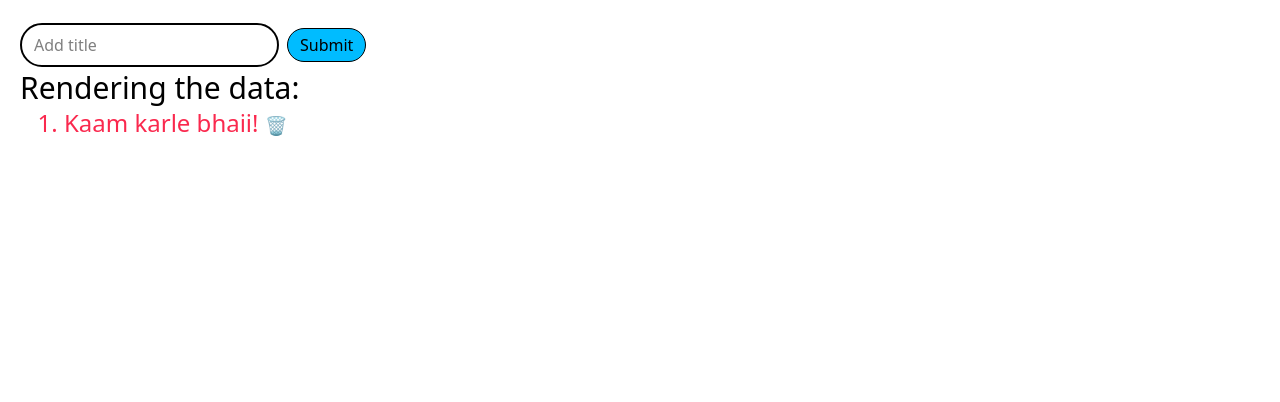
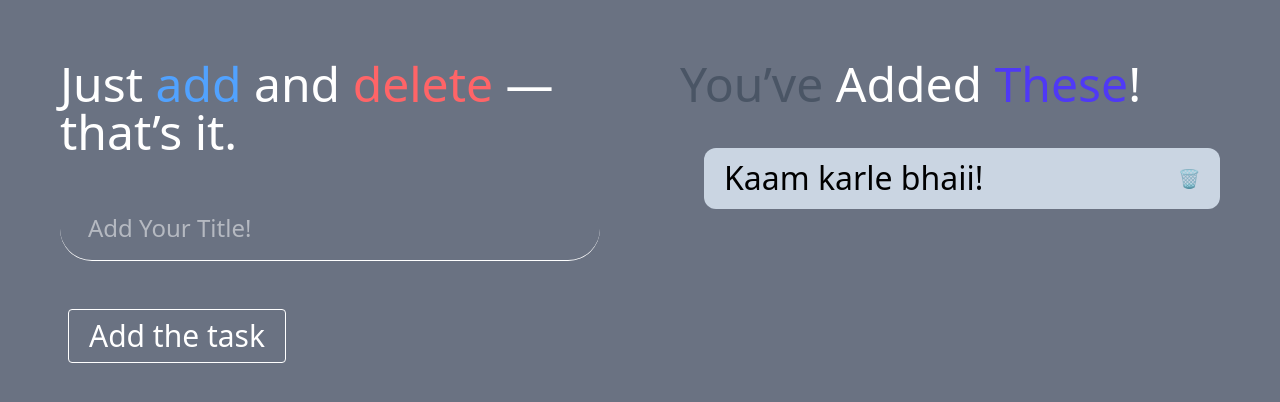
Before and after one commit to Krunal022/QuickList, a React (Vite) app: page / in a window 1280 px wide. Shown: the top 402 px of the page. Built offline with nearby package versions, Linux system fonts and the light colour scheme.

Commit message:
improved layout with Tailwind CSS

```diff
--- a/src/App.jsx
+++ b/src/App.jsx
@@ -9,9 +9,9 @@ const App = () => {
   ]);
 
   return (
-    <div className="w-full h-full bg-white-500 p-5 text-black">
-      <Create todos={todos} settodos={settodos}/>
-      <Read todos={todos} settodos={settodos}/>
+    <div className="w-screen h-screen bg-gray-500 p-5 flex text-white">
+      <Create todos={todos} settodos={settodos} />
+      <Read todos={todos} settodos={settodos} />
     </div>
   );
 };
--- a/src/components/Create.jsx
+++ b/src/components/Create.jsx
@@ -2,9 +2,8 @@ import { nanoid } from "nanoid";
 import React, { useState } from "react";
 
 const Create = (props) => {
-    const todos = props.todos
-    const settodos = props.settodos
-
+  const todos = props.todos;
+  const settodos = props.settodos;
 
   const [title, settitle] = useState("");
   const [isCompleted, setisCompleted] = useState(false);
@@ -22,17 +21,21 @@ const Create = (props) => {
     settitle("");
   };
   return (
-    <div>
+    <div className="w-[50%] p-10">
+      <h1 className="text-5xl font-thin mb-10">
+        Just <span className="text-blue-400">add</span> and{" "}
+        <span className="text-red-400">delete</span> — that’s it.
+      </h1>
       <form onSubmit={submitHandler}>
         <input
           onChange={(e) => settitle(e.target.value)}
           value={title}
-          className="border-2 py-2 px-3 rounded-4xl"
+          className="border-b w-full outline-0 pl-7 p-4 text-2xl font-thin mb-10 rounded-4xl"
           type="text"
-          placeholder="Add title "
+          placeholder="Add Your Title! "
         />
-        <button className="px-3 py-1 rounded-full m-2 bg-sky-400 decoration-none border-1">
-          Submit
+        <button className="px-5 py-2 cursor-pointer font-extralight rounded m-2 text-3xl decoration-none border-1">
+          Add the task
         </button>
       </form>
     </div>
--- a/src/components/Read.jsx
+++ b/src/components/Read.jsx
@@ -9,9 +9,15 @@ const Read = (props) => {
       settodos(filtertodo);
     };
     return (
-      <li className="list-decimal ml-5" key={item.id}>
+      <li
+        className="bg-slate-300 list-decimal text-black rounded-xl py-2 px-5 mb-2 flex justify-between items-center"
+        key={item.id}
+      >
         {item.title}
-        <span className="text-lg ml-1.5 cursor-pointer" onClick={() => DeleteHandler(item.id)}>
+        <span
+          className="text-lg ml-1.5 cursor-pointer"
+          onClick={() => DeleteHandler(item.id)}
+        >
           🗑️
         </span>
       </li>
@@ -19,11 +25,12 @@ const Read = (props) => {
   });
   // console.log(render);
   return (
-    <div>
-      <h1 className="text-3xl font-thin">Rendering the data:</h1>
-      <ol className="text-xl list-decimal pl-6 font-thin text-[1.5rem] text-[#FA294E]">
-        {render}
-      </ol>
+    <div className="w-[50%] p-10">
+      <h1 className="text-5xl font-thin mb-10">
+        <span className="text-gray-600">You’ve</span> Added{" "}
+        <span className="text-indigo-600">These</span>!
+      </h1>
+      <ol className="text-xl list-disc pl-6 font-thin text-[2rem]">{render}</ol>
     </div>
   );
 };
```
